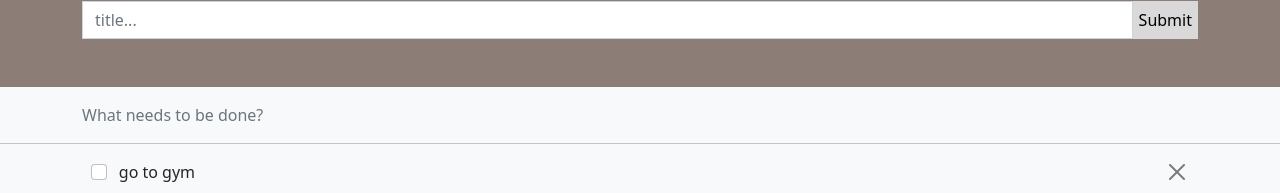
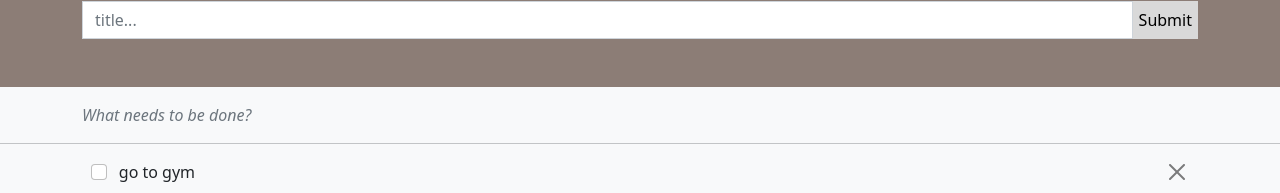
Before and after one commit to amirh4336/test-todo, a React (Create React App) app: page / in a window 1280 px wide. Shown: the part 119-312 px from the top of the page. Built offline with nearby package versions, Linux system fonts and the light colour scheme.

Commit message:
add some small changes to ListTodo.js

```diff
--- a/src/Components/todos/ListTodo.js
+++ b/src/Components/todos/ListTodo.js
@@ -6,7 +6,7 @@ import Todo from './Todo';
 export default function ListTodo() {
     return(
         <main className="bg-light">
-            <div className="todo-item text-muted container"><p className='mb-0'>What needs to be done?</p></div>
+            <div className="todo-item text-muted container fst-italic"><p className='mb-0'>What needs to be done?</p></div>
                 <hr className="m-0 p-0"/>
             <Todo />
         </main>
```
